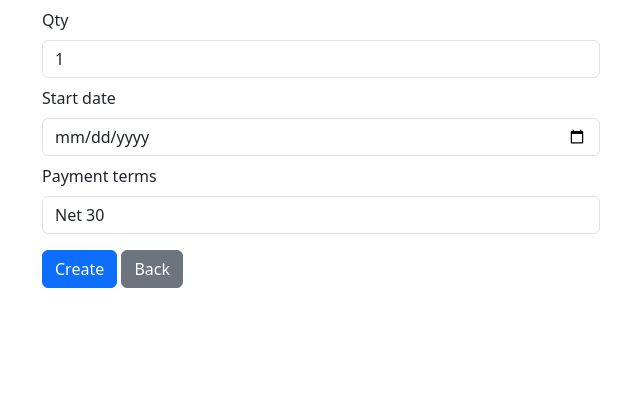
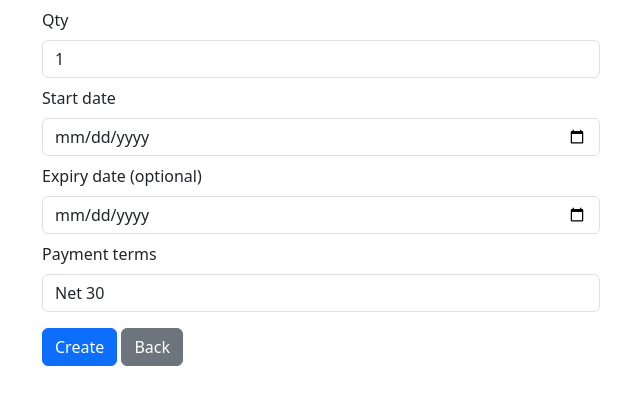
Before and after one commit to byfahme/subscription-management-system, a Flask app: template templates/catalog/new_subscription.html in a window 1280 px wide. Shown: the part 306-711 px from the top of the page, without its empty margins (40-680 px from the left). Run offline with Flask 3, Linux system fonts and the light colour scheme; the template is opened without the code that fills it, so the values that code supplies are empty.

Commit message:
Add expiry date to new subscription

```diff
--- a/templates/catalog/new_subscription.html
+++ b/templates/catalog/new_subscription.html
@@ -26,6 +26,8 @@
         <input name="qty" type="number" class="form-control mb-2" value="1">
         <label class="form-label">Start date</label>
         <input name="start_date" type="date" class="form-control mb-2" required>
+        <label class="form-label">Expiry date (optional)</label>
+        <input name="expiry_date" type="date" class="form-control mb-2">
         <label class="form-label">Payment terms</label>
         <input name="payment_terms" class="form-control mb-3" value="Net 30">
         <button class="btn btn-primary">Create</button>
```
Also changed, not shown: catalog.py (+8 -3 lines).
